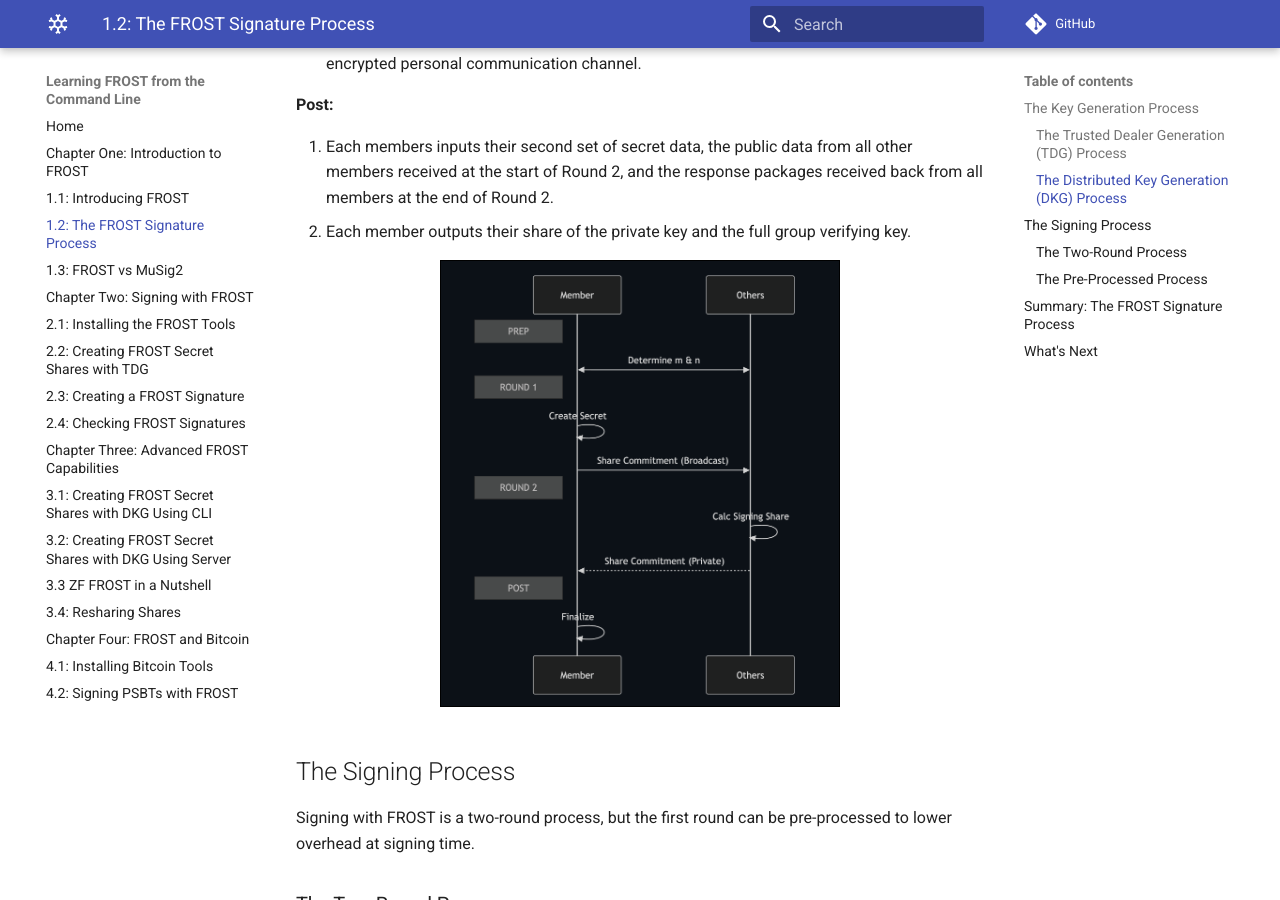
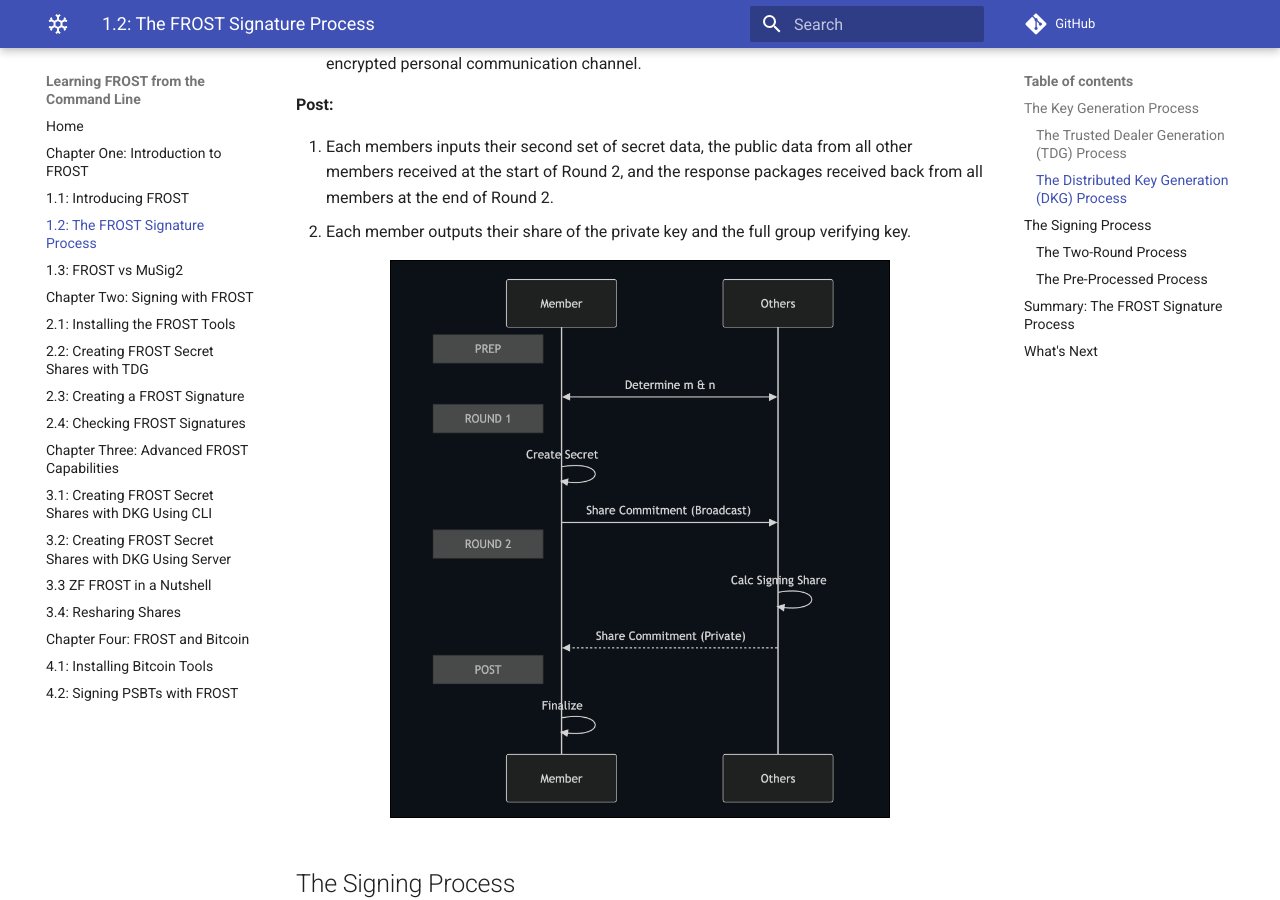
Before and after one commit to BlockchainCommons/Learning-FROST-from-the-Command-Line, an MkDocs documentation site: the page built from docs/01_2_FROST_Signature_Process.md, in a window 1280 px wide and 900 px high, scrolled down 2303 px. Built offline with MkDocs 1.6.1 and Material for MkDocs 9.7.7, drawn with Linux system fonts in a browser that asks for light colours; comment, search, counter and statistics services are not loaded.

Commit message:
Update 01_2_FROST_Signature_Process.md

```diff
--- a/docs/01_2_FROST_Signature_Process.md
+++ b/docs/01_2_FROST_Signature_Process.md
@@ -103,7 +103,7 @@
 
 <p align="center">
   <a href="https://raw.githubusercontent.com/BlockchainCommons/Learning-FROST-from-the-Command-Line/refs/heads/main/images/keygen-dkg.png">
-    <img src="https://raw.githubusercontent.com/BlockchainCommons/Learning-FROST-from-the-Command-Line/refs/heads/main/images/keygen-dkg.png" style="border: 1px solid black; width: 400px;">
+    <img src="https://raw.githubusercontent.com/BlockchainCommons/Learning-FROST-from-the-Command-Line/refs/heads/main/images/keygen-dkg.png" style="border: 1px solid black; width: 500px;">
   </a>
 </p>
 
```
